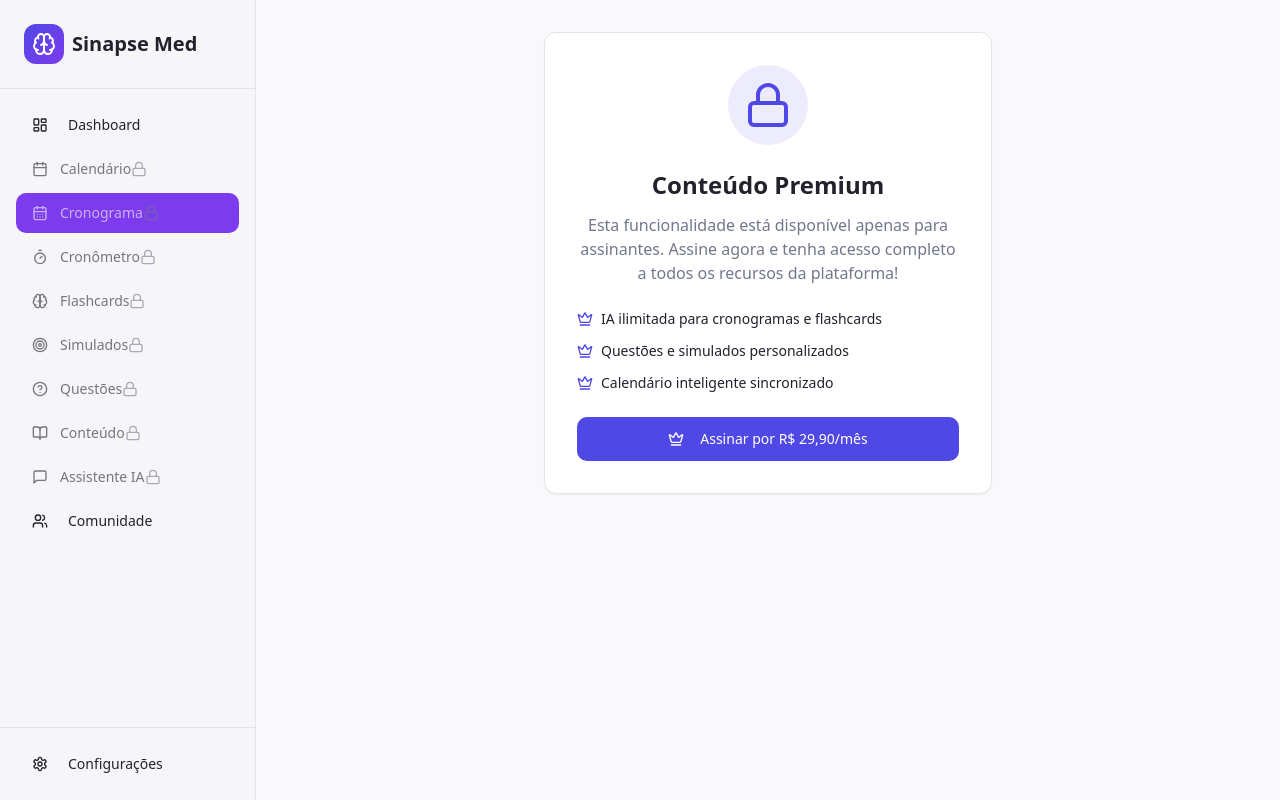
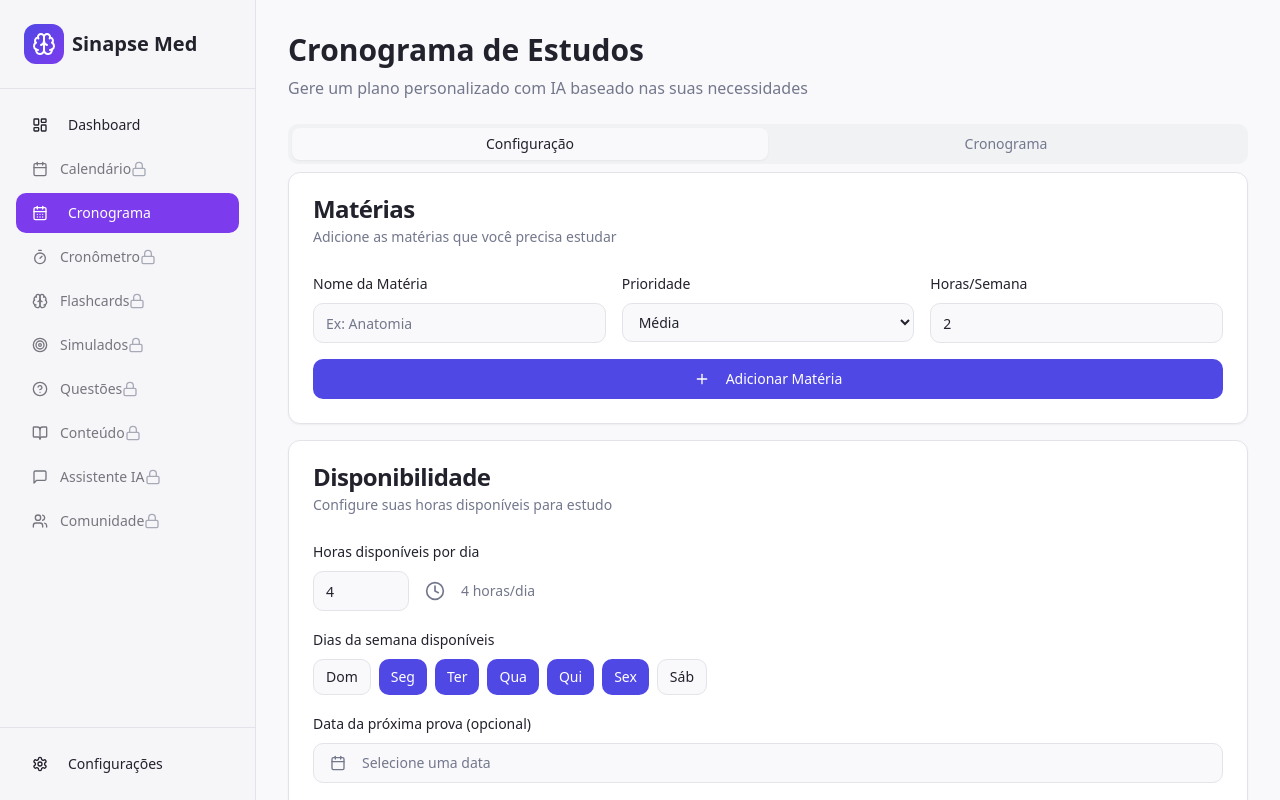
Before and after one commit to Stufas/sinapsemed, a React (Vite) app: page /schedule in a window 1280 px wide. Shown: the top 800 px of the page. Built offline with nearby package versions, Linux system fonts and the light colour scheme; the HTML template or start-up script is replaced by a standard one.

Commit message:
Refactor access control

```diff
--- a/src/App.tsx
+++ b/src/App.tsx
@@ -38,11 +38,11 @@ const App = () => (
           <Route path="/flashcards" element={<Layout><ProtectedRoute><FlashcardsPage /></ProtectedRoute></Layout>} />
           <Route path="/practice" element={<Layout><ProtectedRoute><PracticePage /></ProtectedRoute></Layout>} />
           <Route path="/questions" element={<Layout><ProtectedRoute><QuestionsPage /></ProtectedRoute></Layout>} />
-          <Route path="/schedule" element={<Layout><ProtectedRoute><SchedulePage /></ProtectedRoute></Layout>} />
+          <Route path="/schedule" element={<Layout><SchedulePage /></Layout>} />
           <Route path="/content" element={<Layout><ProtectedRoute><ContentPage /></ProtectedRoute></Layout>} />
           <Route path="/timer" element={<Layout><ProtectedRoute><TimerPage /></ProtectedRoute></Layout>} />
         <Route path="/chat" element={<Layout><ProtectedRoute><div className="text-center text-muted-foreground">Em breve...</div></ProtectedRoute></Layout>} />
-        <Route path="/community" element={<Layout><Community /></Layout>} />
+        <Route path="/community" element={<Layout><ProtectedRoute><Community /></ProtectedRoute></Layout>} />
         <Route path="/settings" element={<Layout><div className="text-center text-muted-foreground">Em breve...</div></Layout>} />
         {/* ADD ALL CUSTOM ROUTES ABOVE THE CATCH-ALL "*" ROUTE */}
         <Route path="*" element={<NotFound />} />
--- a/src/components/Layout.tsx
+++ b/src/components/Layout.tsx
@@ -42,14 +42,14 @@ const Layout = ({ children }: LayoutProps) => {
   const navItems = [
     { to: "/dashboard", icon: LayoutDashboard, label: "Dashboard", premium: false },
     { to: "/calendar", icon: Calendar, label: "Calendário", premium: true },
-    { to: "/schedule", icon: CalendarDays, label: "Cronograma", premium: true },
+    { to: "/schedule", icon: CalendarDays, label: "Cronograma", premium: false },
     { to: "/timer", icon: Timer, label: "Cronômetro", premium: true },
     { to: "/flashcards", icon: Brain, label: "Flashcards", premium: true },
     { to: "/practice", icon: Target, label: "Simulados", premium: true },
     { to: "/questions", icon: HelpCircle, label: "Questões", premium: true },
     { to: "/content", icon: BookOpen, label: "Conteúdo", premium: true },
     { to: "/chat", icon: MessageSquare, label: "Assistente IA", premium: true },
-    { to: "/community", icon: Users, label: "Comunidade", premium: false },
+    { to: "/community", icon: Users, label: "Comunidade", premium: true },
   ];
 
   const handlePremiumClick = (e: React.MouseEvent, to: string, isPremium: boolean) => {
@@ -100,8 +100,8 @@ const Layout = ({ children }: LayoutProps) => {
                   {isLocked ? (
                     <div className="flex items-center cursor-pointer opacity-60 hover:opacity-100 transition-opacity">
                       <Icon className="mr-3 h-5 w-5" />
-                      {item.label}
-                      <Lock className="ml-auto h-4 w-4 text-muted-foreground" />
+                      <span className="flex-1">{item.label}</span>
+                      <Lock className="h-4 w-4 text-muted-foreground" />
                     </div>
                   ) : (
                     <Link to={item.to}>
```
